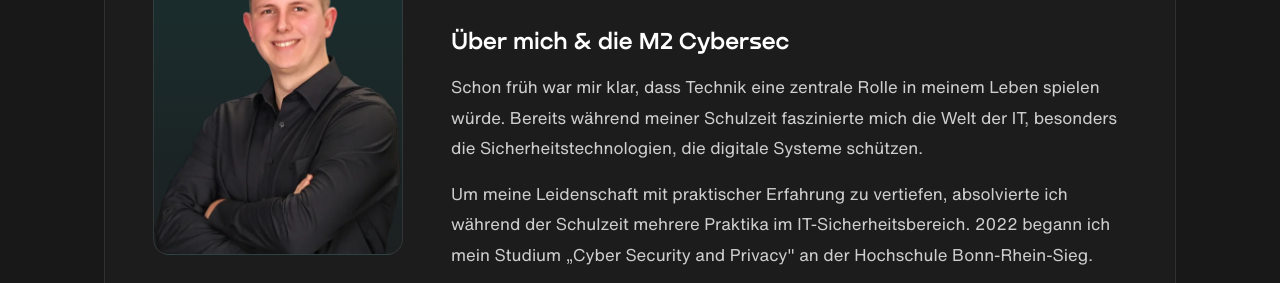
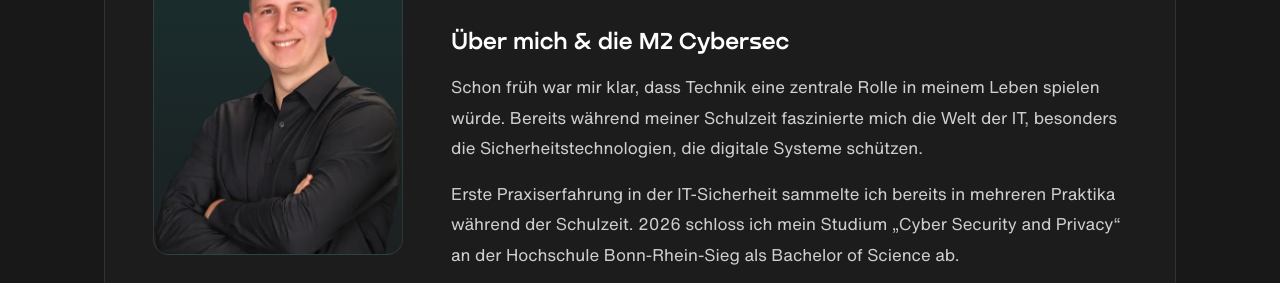
Before and after one commit to M2-Cybersec/M2-Cybersec.github.io, a plain HTML site: page das-team/index.html in a window 1280 px wide. Shown: the part 668-951 px from the top of the page. Drawn offline with Linux system fonts and the light colour scheme.

Commit message:
updated Team

```diff
--- a/das-team/index.html
+++ b/das-team/index.html
@@ -302,7 +302,7 @@
                 <h3>Über mich & die M2 Cybersec</h3>
                 <p>Schon früh war mir klar, dass Technik eine zentrale Rolle in meinem Leben spielen würde. Bereits während meiner Schulzeit faszinierte mich die Welt der IT, besonders die Sicherheitstechnologien, die digitale Systeme schützen.</p>
 
-                <p>Um meine Leidenschaft mit praktischer Erfahrung zu vertiefen, absolvierte ich während der Schulzeit mehrere Praktika im IT-Sicherheitsbereich. 2022 begann ich mein Studium „Cyber Security and Privacy" an der Hochschule Bonn-Rhein-Sieg.</p>
+                <p>Erste Praxiserfahrung in der IT-Sicherheit sammelte ich bereits in mehreren Praktika während der Schulzeit. 2026 schloss ich mein Studium „Cyber Security and Privacy“ an der Hochschule Bonn-Rhein-Sieg als Bachelor of Science ab.</p>
 
                 <p>Neben dem Studium arbeitete ich intensiv an privaten Software- und App-Entwicklungsprojekten und beschäftigte mich mit neuen Sicherheitskonzepten. Mein wissenschaftliches Interesse führte mich zu verschiedenen Forschungsthemen, darunter Detektion von Waldbränden mittels Sensordatenfusion und Wireguard im Vergleich zu anderen VPN-Protokollen.</p>
 
```
